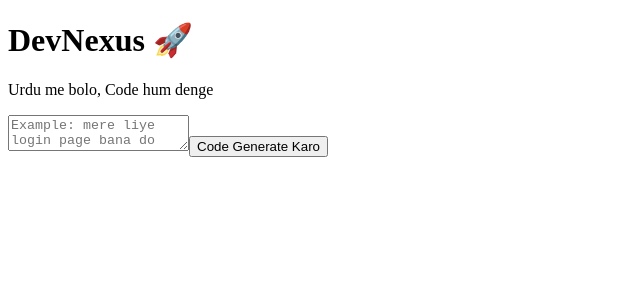
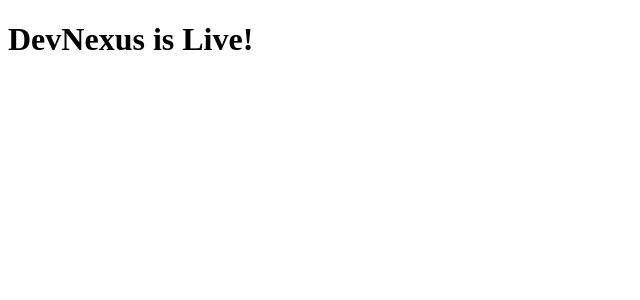
Before and after one commit to syedbilalhussainmktg-maker/DevNexus, a Next.js app: page / in a window 1280 px wide. Shown: the top 300 px of the page, without its empty margins (0-640 px from the left). Built offline with nearby package versions, Linux system fonts and the light colour scheme.

Commit message:
Remove code generation logic and update UI message

```diff
--- a/app/page.tsx
+++ b/app/page.tsx
@@ -1,54 +1,3 @@
-"use client";
-import { useState } from "react";
-
 export default function Home() {
-  const [prompt, setPrompt] = useState("");
-  const [code, setCode] = useState("");
-  const [loading, setLoading] = useState(false);
-
-  const generateCode = async () => {
-    setLoading(true);
-    setCode("");
-
-    const res = await fetch("/api/generate", {
-      method: "POST",
-      headers: {"Content-Type": "application/json"},
-      body: JSON.stringify({prompt})
-    });
-
-    const data = await res.json();
-    setCode(data.code);
-    setLoading(false);
-  };
-
-  return (
-    <main className="p-8 max-w-4xl mx-auto bg-gray-50 min-h-screen">
-      <h1 className="text-5xl font-bold mb-2 text-center">DevNexus 🚀</h1>
-      <p className="text-gray-600 mb-6 text-center">Urdu me bolo, Code hum denge</p>
-
-      <textarea
-        value={prompt}
-        onChange={(e) => setPrompt(e.target.value)}
-        placeholder="Example: mere liye login page bana do"
-        className="w-full h-32 p-4 border-2 border-black rounded-lg mb-4 text-lg"
-      />
-
-      <button
-        onClick={generateCode}
-        disabled={loading}
-        className="w-full bg-black text-white px-6 py-4 rounded-lg font-bold text-lg hover:bg-gray-800"
-      >
-        {loading? "Code bana raha hun..." : "Code Generate Karo"}
-      </button>
-
-      {code && (
-        <div className="mt-6">
-          <h2 className="text-2xl font-bold mb-2">Yeh raha aapka Code:</h2>
-          <pre className="p-4 bg-gray-900 text-green-400 rounded-lg overflow-x-auto whitespace-pre-wrap">
-            {code}
-          </pre>
-        </div>
-      )}
-    </main>
-  );
+  return <h1>DevNexus is Live!</h1>
 }
```
